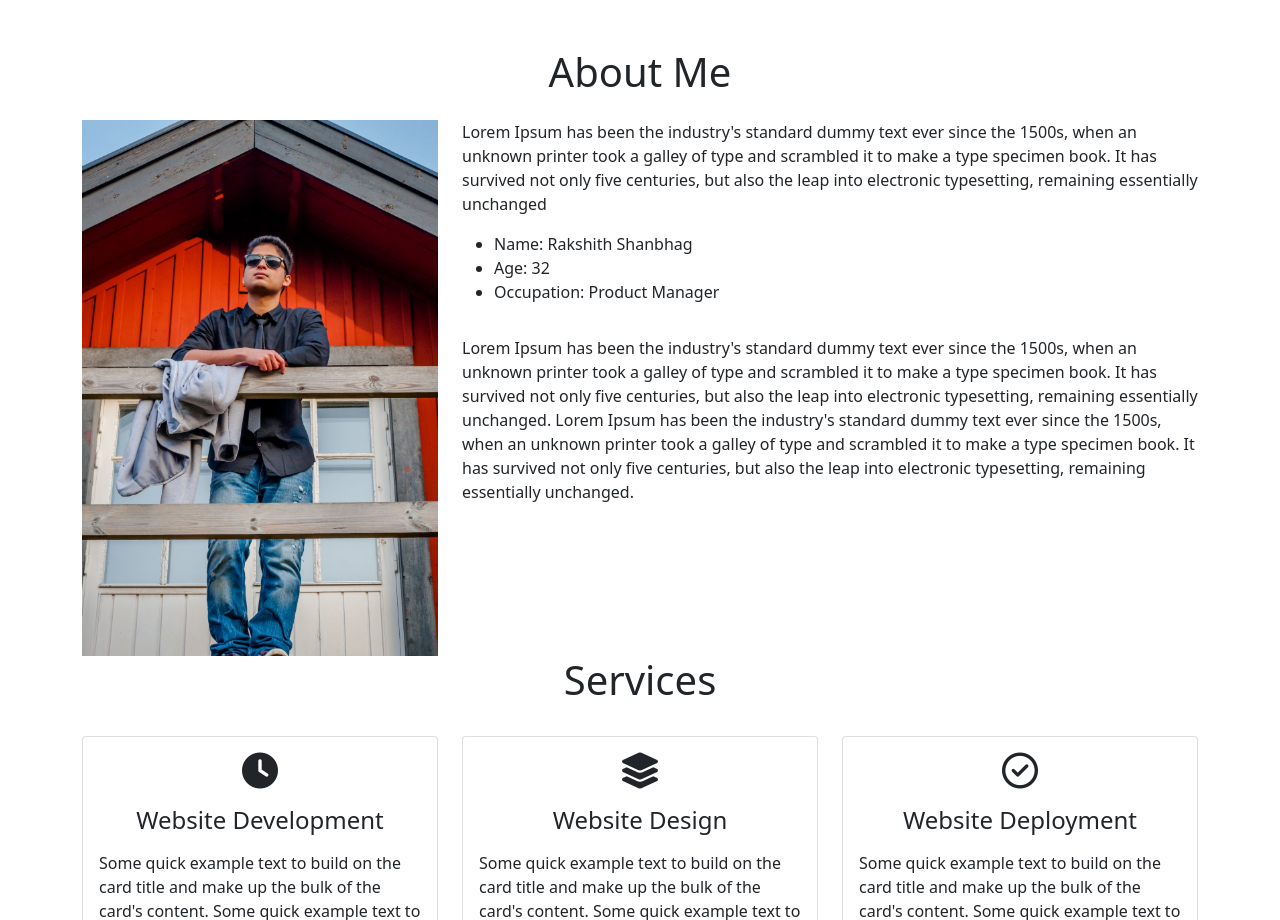
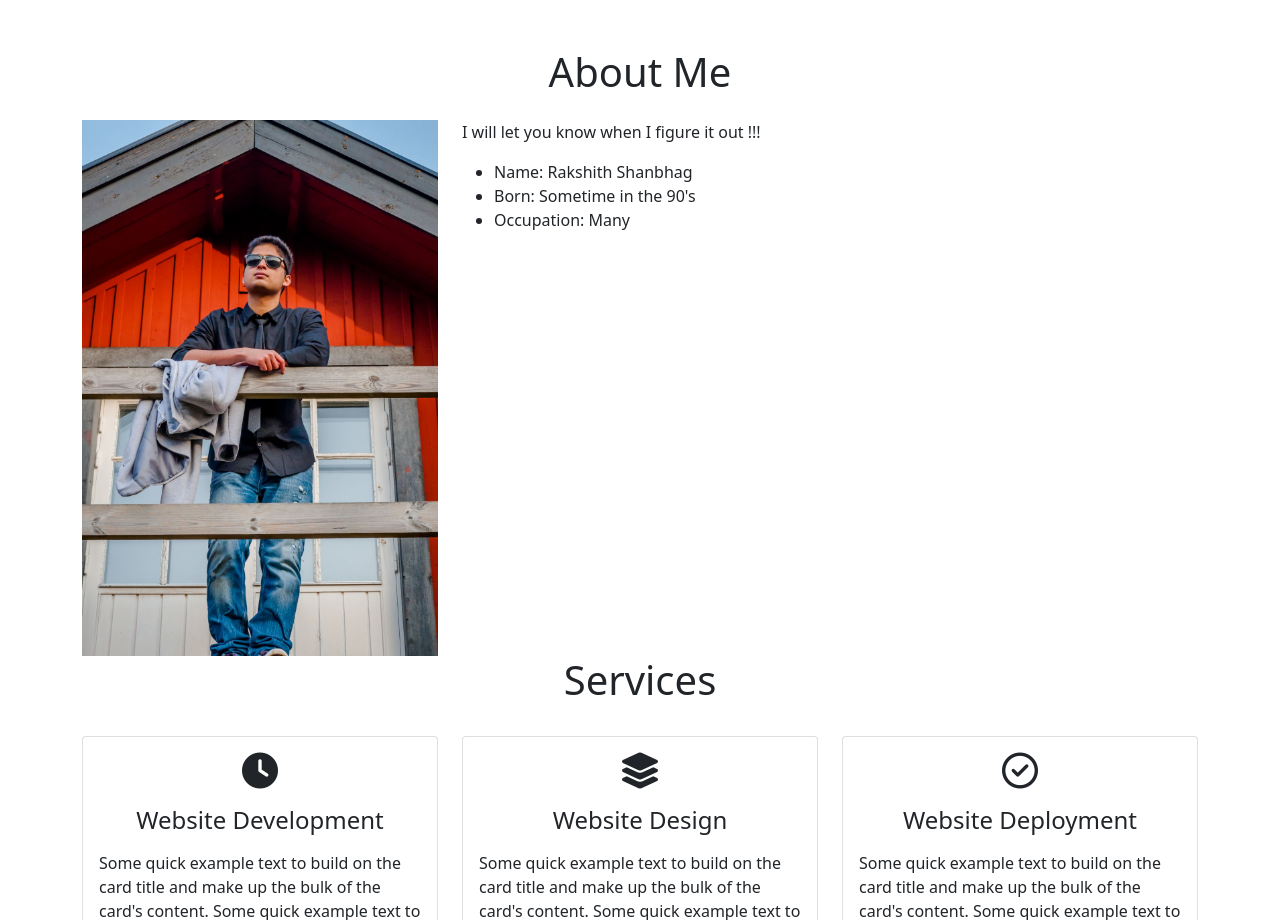
Before and after one commit to Rakshith90/RakshithShanbhag, a plain HTML site: page index.html in a window 1280 px wide. Shown: the part 800-1720 px from the top of the page. Drawn offline with nearby package versions, Linux system fonts and the light colour scheme.

Commit message:
Changed contents

```diff
--- a/index.html
+++ b/index.html
@@ -65,23 +65,23 @@
                 </div>
 
                 <div class="col-lg-8">
-                    <p> Lorem Ipsum has been the industry's standard dummy text ever since the 1500s, when an unknown printer took a galley of type and scrambled it to make a type specimen book. It has survived not only five centuries, but also the leap into electronic typesetting, remaining essentially unchanged
-
+                    <p>
+                        I will let you know when I figure it out !!!
                     </p>
                     <div class="row mt-3">
                         <div class="col-md-6">
                             <ul>
                                 <li>Name: Rakshith Shanbhag</li>
-                                <li>Age: 32</li>
-                                <li>Occupation: Product Manager</li>
+                                <li>Born: Sometime in the 90's </li>
+                                <li>Occupation: Many</li>
 
                             </ul>
                         </div>
 
                     </div>
                     <div class="row mt-3">
-                        <p> Lorem Ipsum has been the industry's standard dummy text ever since the 1500s, when an unknown printer took a galley of type and scrambled it to make a type specimen book. It has survived not only five centuries, but also the leap into electronic typesetting, remaining essentially unchanged.
-                            Lorem Ipsum has been the industry's standard dummy text ever since the 1500s, when an unknown printer took a galley of type and scrambled it to make a type specimen book. It has survived not only five centuries, but also the leap into electronic typesetting, remaining essentially unchanged.
+                        <p>
+
                         </p>
                     </div>
                 </div>
```
